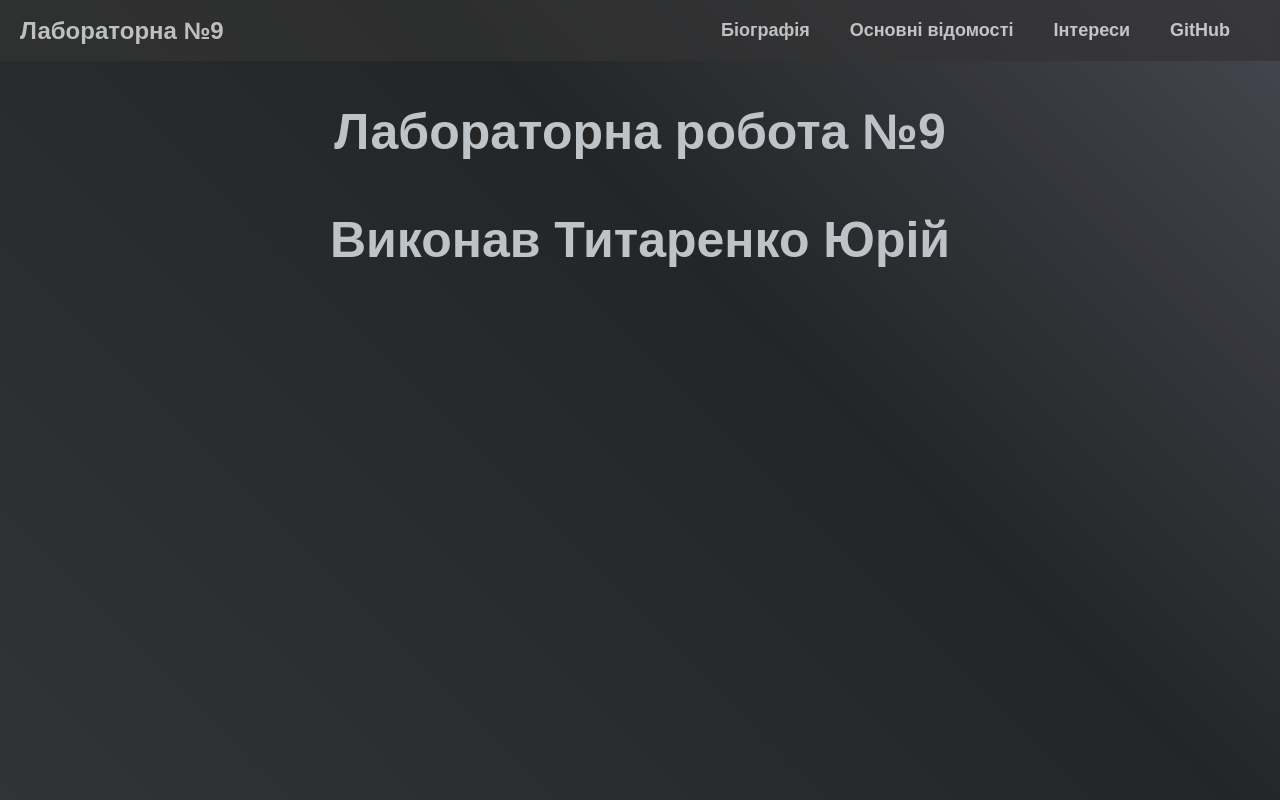
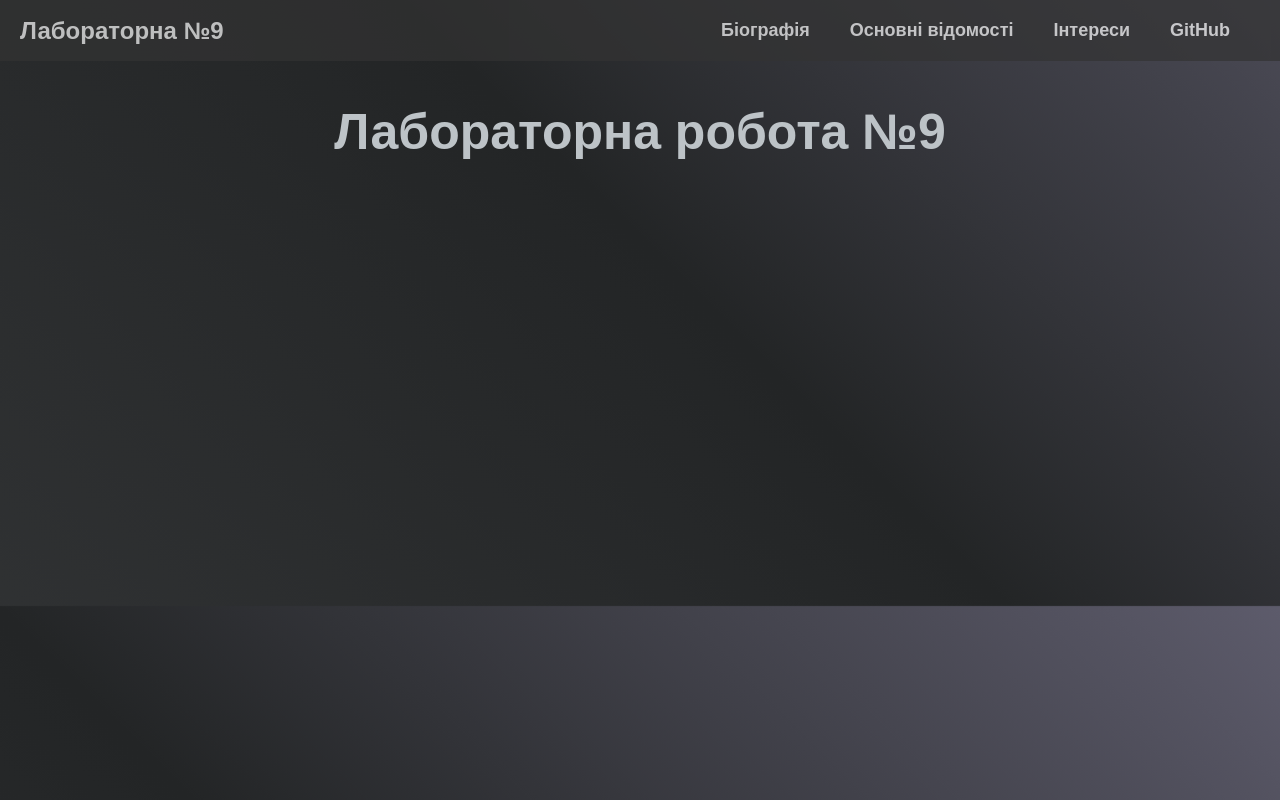
Before and after one commit to qwoe1x/laboratory_work_9, a plain HTML site: page index.html in a window 1280 px wide. Drawn offline with Linux system fonts and the light colour scheme.

Commit message:
Update title

```diff
--- a/index.html
+++ b/index.html
@@ -24,9 +24,6 @@
     </div class="Main-Text">
     <h2>
         Лабораторна робота №9
-        <p>
-            Виконав Титаренко Юрій
-        </p>
     </h2>
     </div>
 </body>
```
